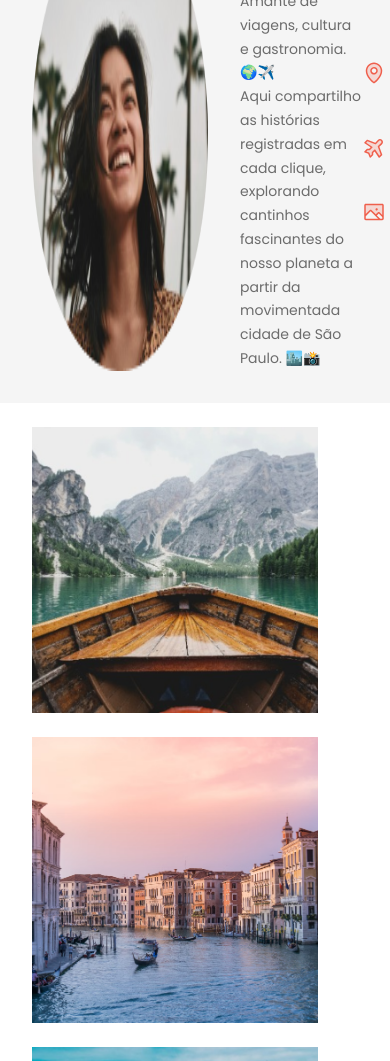
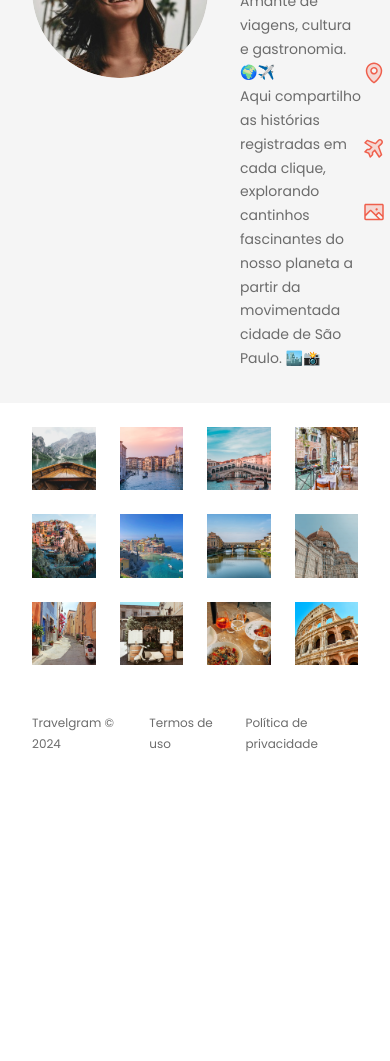
Before and after one commit to Henrique-CBueno/Travelgram, a plain HTML site: page index.html in a window 390 px wide. Shown: the part 226-1287 px from the top of the page. After the commit the page ends 1004 px from the top, so only its background shows below. Drawn offline with Linux system fonts and the light colour scheme.

Commit message:
deixando responsivo com display: grid;

```diff
--- a/styles/header.css
+++ b/styles/header.css
@@ -16,6 +16,13 @@ header .container{
 
 #profile > div{
     max-width: 384px;
+}
+
+#profile img{
+    width: 176px;
+    height: 176px;
+    object-fit: cover;
+    border-radius: 50%;
 }
 
 #profile h1{
--- a/styles/main.css
+++ b/styles/main.css
@@ -1,12 +1,15 @@
 main{
-    display: flex;
-    flex-wrap: wrap;
+    /* display: flex; */
+    /* flex-wrap: wrap; */
+    display: grid;
+    grid-template-columns: repeat(4, 1fr);
     gap: 24px;
     padding-block: 24px;
 }
 
 main img{
-    width: 286px;
-    height: 286px;
+    /* width: 286px;
+    height: 286px; */
+    width: 100%;
     object-fit: cover;
 }
```
